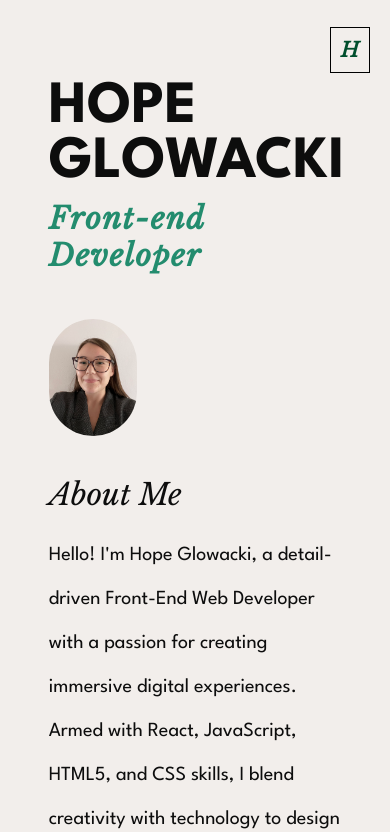
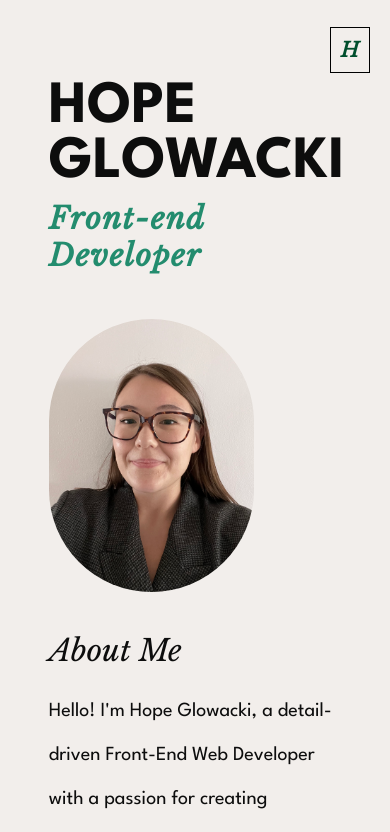
Before and after one commit to Ho0pHo0p/hope-glowacki-portfolio, a React (Vite) app: page / in a window 390 px wide. Shown: the top 832 px of the page. Built offline with nearby package versions, Linux system fonts and the light colour scheme; a web font is replaced by a local one.

Commit message:
Mobile Image responsiveness

```diff
--- a/src/AboutMe.css
+++ b/src/AboutMe.css
@@ -47,3 +47,7 @@
 .BodyMobile .AboutMe div{
   width: 100%;
 }
+
+.BodyMobile .AboutMe img {
+  width: 70%;
+}
```
